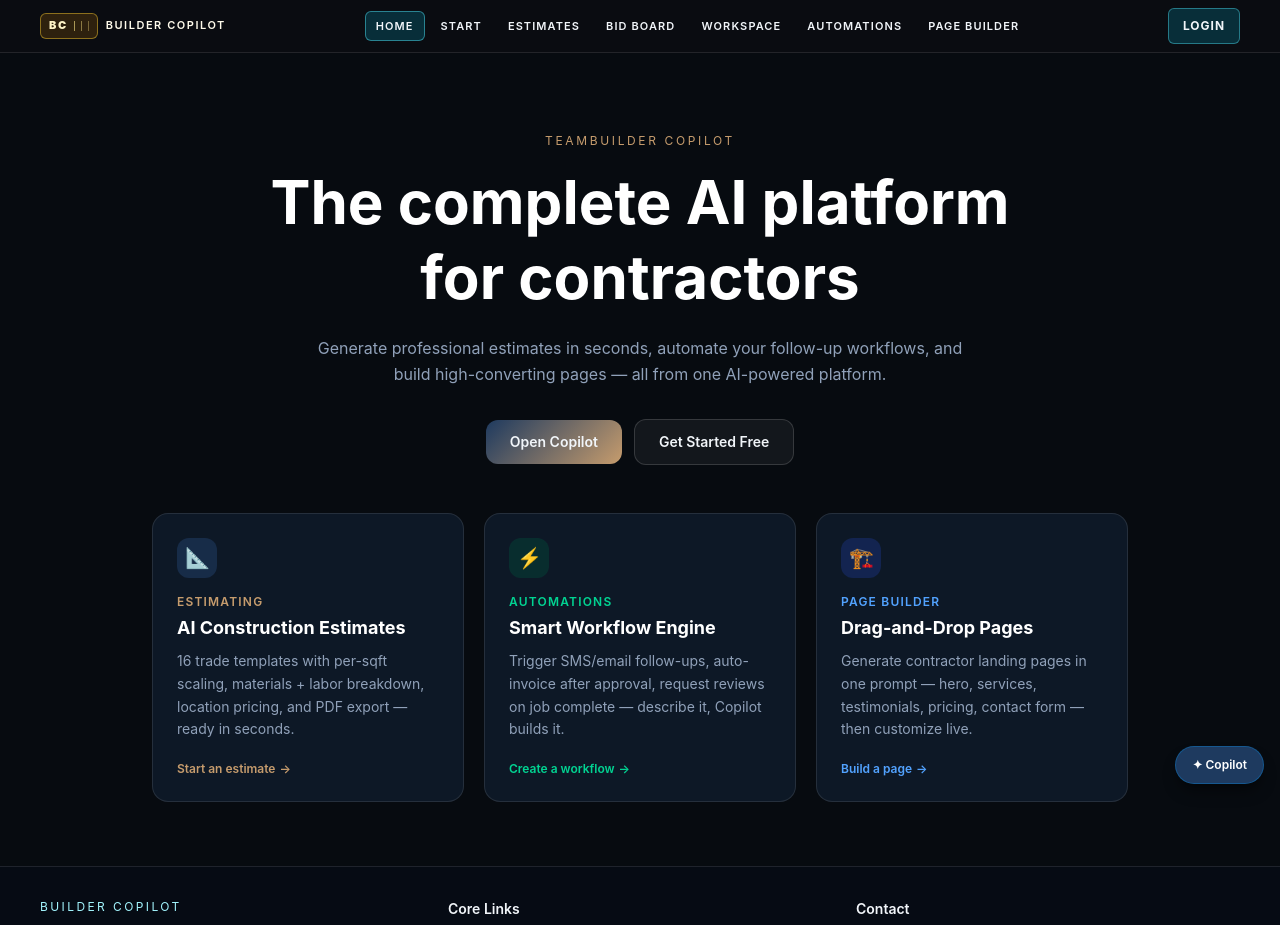
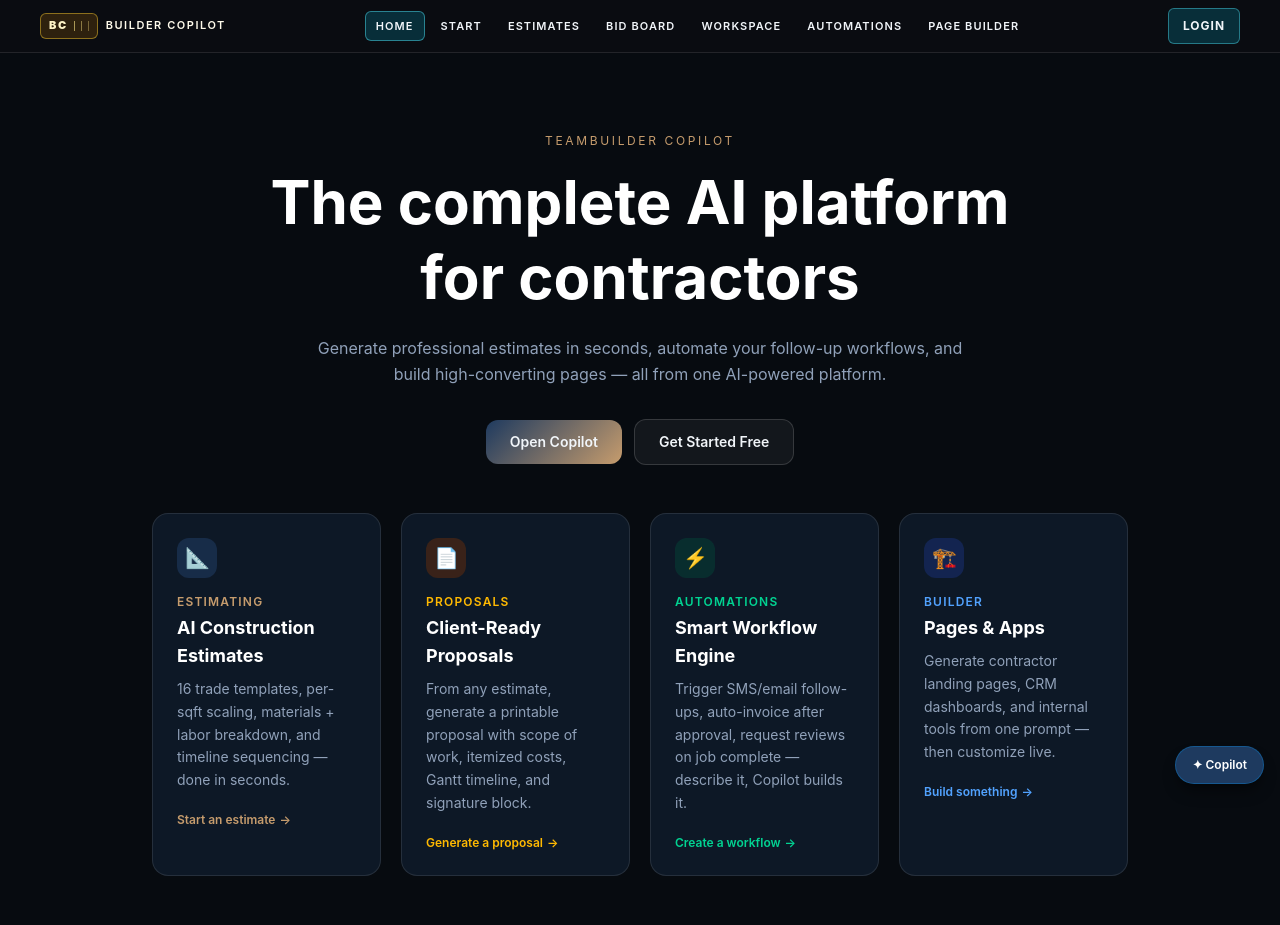
Before and after one commit to cornerstonemarketingus/Cortex, a Next.js app: page / in a window 1280 px wide. Shown: the top 925 px of the page. Built offline with nearby package versions, Linux system fonts and the light colour scheme.

Commit message:
fix: homepage — 4-product grid (Estimating, Proposals, Automations, Builder), force redeploy

```diff
--- a/app/page.tsx
+++ b/app/page.tsx
@@ -1,6 +1,7 @@
 import Link from 'next/link';
 import PublicMarketingNav from '@/components/navigation/PublicMarketingNav';
 
+// AI Construction Workspace — Estimating, Automations, Builder + Proposals
 export default function HomePage() {
   return (
     <main className="min-h-screen bg-[#070b10] text-slate-100">
@@ -33,23 +34,39 @@ export default function HomePage() {
         </div>
       </section>
 
-      {/* ── 3 Core Features ── */}
+      {/* ── 4 Core Features ── */}
       <section className="mx-auto max-w-5xl px-6 pb-16">
-        <div className="grid grid-cols-1 gap-5 md:grid-cols-3">
+        <div className="grid grid-cols-1 gap-5 sm:grid-cols-2 lg:grid-cols-4">
 
           {/* Estimating */}
           <Link
-            href="/estimate"
+            href="/copilot"
             className="group relative overflow-hidden rounded-2xl border border-white/10 bg-[#0d1826] p-6 hover:border-[#1E3A5F]/60 transition-all"
           >
             <div className="w-10 h-10 rounded-xl bg-[#1E3A5F]/60 flex items-center justify-center text-xl mb-4">📐</div>
             <p className="text-xs uppercase tracking-widest text-[#C69C6D] font-semibold mb-1">Estimating</p>
             <h2 className="text-lg font-bold text-white mb-2">AI Construction Estimates</h2>
             <p className="text-sm text-slate-400 leading-relaxed">
-              16 trade templates with per-sqft scaling, materials + labor breakdown, location pricing, and PDF export — ready in seconds.
+              16 trade templates, per-sqft scaling, materials + labor breakdown, and timeline sequencing — done in seconds.
             </p>
             <div className="mt-5 flex items-center gap-1 text-xs font-semibold text-[#C69C6D] group-hover:gap-2 transition-all">
               Start an estimate <span>→</span>
+            </div>
+          </Link>
+
+          {/* Proposals */}
+          <Link
+            href="/copilot"
+            className="group relative overflow-hidden rounded-2xl border border-white/10 bg-[#0d1826] p-6 hover:border-amber-500/30 transition-all"
+          >
+            <div className="w-10 h-10 rounded-xl bg-amber-900/40 flex items-center justify-center text-xl mb-4">📄</div>
+            <p className="text-xs uppercase tracking-widest text-amber-400 font-semibold mb-1">Proposals</p>
+            <h2 className="text-lg font-bold text-white mb-2">Client-Ready Proposals</h2>
+            <p className="text-sm text-slate-400 leading-relaxed">
+              From any estimate, generate a printable proposal with scope of work, itemized costs, Gantt timeline, and signature block.
+            </p>
+            <div className="mt-5 flex items-center gap-1 text-xs font-semibold text-amber-400 group-hover:gap-2 transition-all">
+              Generate a proposal <span>→</span>
             </div>
           </Link>
 
@@ -71,17 +88,17 @@ export default function HomePage() {
 
           {/* Builder */}
           <Link
-            href="/json-builder"
+            href="/copilot"
             className="group relative overflow-hidden rounded-2xl border border-white/10 bg-[#0d1826] p-6 hover:border-blue-500/30 transition-all"
           >
             <div className="w-10 h-10 rounded-xl bg-blue-900/40 flex items-center justify-center text-xl mb-4">🏗️</div>
-            <p className="text-xs uppercase tracking-widest text-blue-400 font-semibold mb-1">Page Builder</p>
-            <h2 className="text-lg font-bold text-white mb-2">Drag-and-Drop Pages</h2>
+            <p className="text-xs uppercase tracking-widest text-blue-400 font-semibold mb-1">Builder</p>
+            <h2 className="text-lg font-bold text-white mb-2">Pages & Apps</h2>
             <p className="text-sm text-slate-400 leading-relaxed">
-              Generate contractor landing pages in one prompt — hero, services, testimonials, pricing, contact form — then customize live.
+              Generate contractor landing pages, CRM dashboards, and internal tools from one prompt — then customize live.
             </p>
             <div className="mt-5 flex items-center gap-1 text-xs font-semibold text-blue-400 group-hover:gap-2 transition-all">
-              Build a page <span>→</span>
+              Build something <span>→</span>
             </div>
           </Link>
         </div>
```
